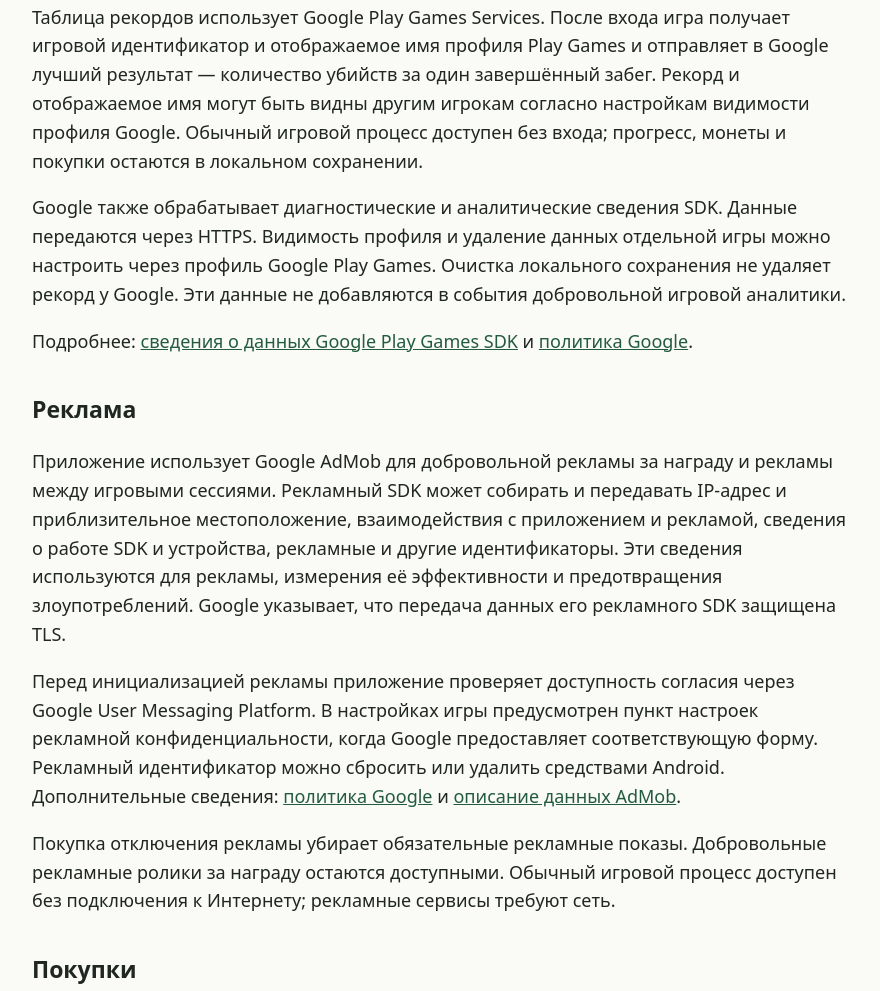
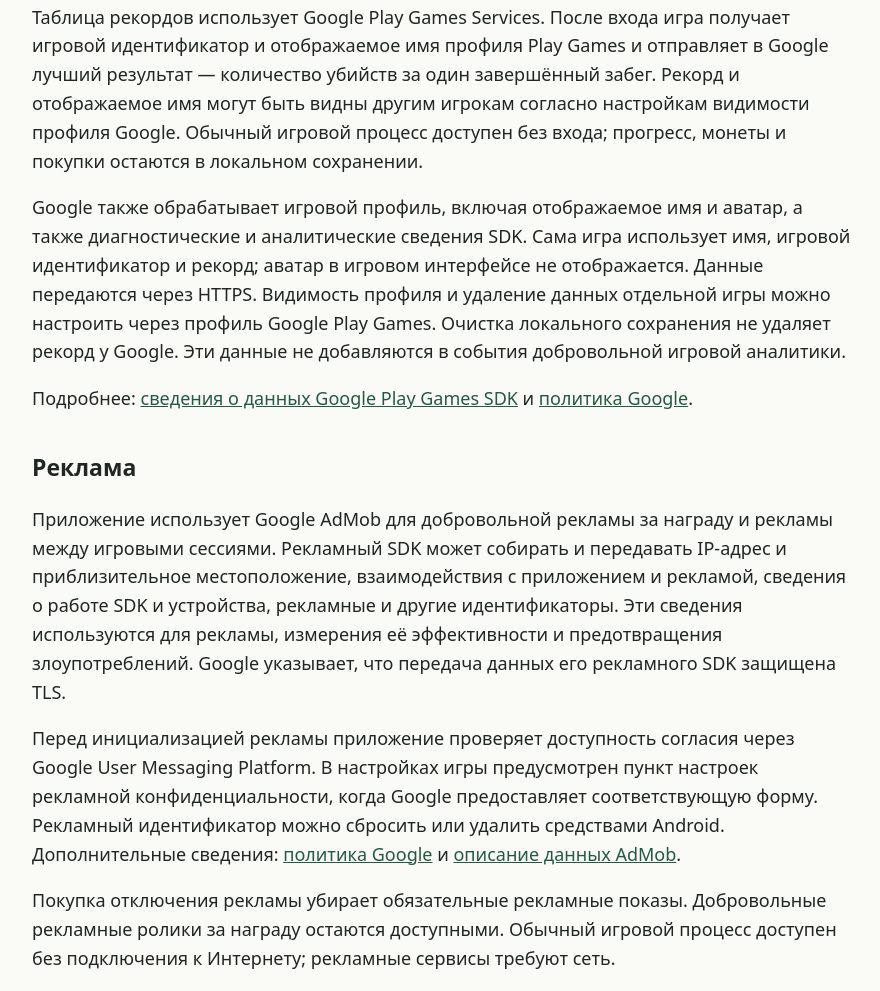
Before and after one commit to babarobat/digital-rat-ai-privacy, a plain HTML site: page index.html in a window 1280 px wide. Shown: the part 1548-2539 px from the top of the page, without its empty margins (198-1078 px from the left). Drawn offline with Linux system fonts and the light colour scheme.

Commit message:
Clarify Play Games profile and SDK data handling

```diff
--- a/index.html
+++ b/index.html
@@ -15,7 +15,7 @@
 <p>Отключение в настройках прекращает дальнейшую отправку и сбрасывает локальную аналитическую идентификацию; это не удаляет сохранение игры. Уже переданные сведения не удаляются одним переключателем. По вопросам ранее переданных сведений можно обратиться на digital.rat.ai@gmail.com. Идентификатор и события не используются издателем для поиска вашего имени или почты.</p>
 <h2>Google Play Games и таблица рекордов</h2>
 <p>Таблица рекордов использует Google Play Games Services. После входа игра получает игровой идентификатор и отображаемое имя профиля Play Games и отправляет в Google лучший результат — количество убийств за один завершённый забег. Рекорд и отображаемое имя могут быть видны другим игрокам согласно настройкам видимости профиля Google. Обычный игровой процесс доступен без входа; прогресс, монеты и покупки остаются в локальном сохранении.</p>
-<p>Google также обрабатывает диагностические и аналитические сведения SDK. Данные передаются через HTTPS. Видимость профиля и удаление данных отдельной игры можно настроить через профиль Google Play Games. Очистка локального сохранения не удаляет рекорд у Google. Эти данные не добавляются в события добровольной игровой аналитики.</p>
+<p>Google также обрабатывает игровой профиль, включая отображаемое имя и аватар, а также диагностические и аналитические сведения SDK. Сама игра использует имя, игровой идентификатор и рекорд; аватар в игровом интерфейсе не отображается. Данные передаются через HTTPS. Видимость профиля и удаление данных отдельной игры можно настроить через профиль Google Play Games. Очистка локального сохранения не удаляет рекорд у Google. Эти данные не добавляются в события добровольной игровой аналитики.</p>
 <p>Подробнее: <a href="https://developer.android.com/games/pgs/data-collection">сведения о данных Google Play Games SDK</a> и <a href="https://policies.google.com/privacy">политика Google</a>.</p>
 <h2>Реклама</h2>
 <p>Приложение использует Google AdMob для добровольной рекламы за награду и рекламы между игровыми сессиями. Рекламный SDK может собирать и передавать IP-адрес и приблизительное местоположение, взаимодействия с приложением и рекламой, сведения о работе SDK и устройства, рекламные и другие идентификаторы. Эти сведения используются для рекламы, измерения её эффективности и предотвращения злоупотреблений. Google указывает, что передача данных его рекламного SDK защищена TLS.</p>
```
